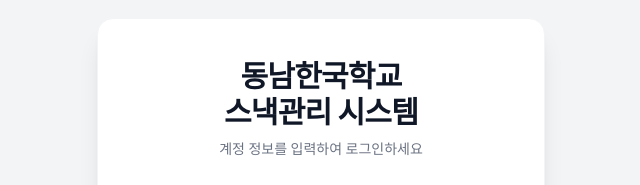
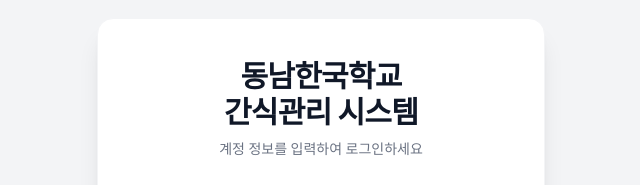
Before and after one commit to JamesJisuJeon/korean-school-lunch-project, a Next.js app: page /login in a window 1280 px wide. Shown: the part 157-342 px from the top of the page, without its empty margins (319-959 px from the left). Built offline with nearby package versions, Linux system fonts and the light colour scheme; no server answers.

Commit message:
login page change

```diff
--- a/src/app/login/page.tsx
+++ b/src/app/login/page.tsx
@@ -36,7 +36,7 @@ export default function LoginPage() {
             동남한국학교
           </h2>
           <h2 className="text-3xl font-bold tracking-tight text-gray-900 dark:text-gray-50">
-            스낵관리 시스템
+            간식관리 시스템
           </h2>
           <p className="mt-2 text-sm text-gray-500 dark:text-gray-400">계정 정보를 입력하여 로그인하세요</p>
         </div>
```
